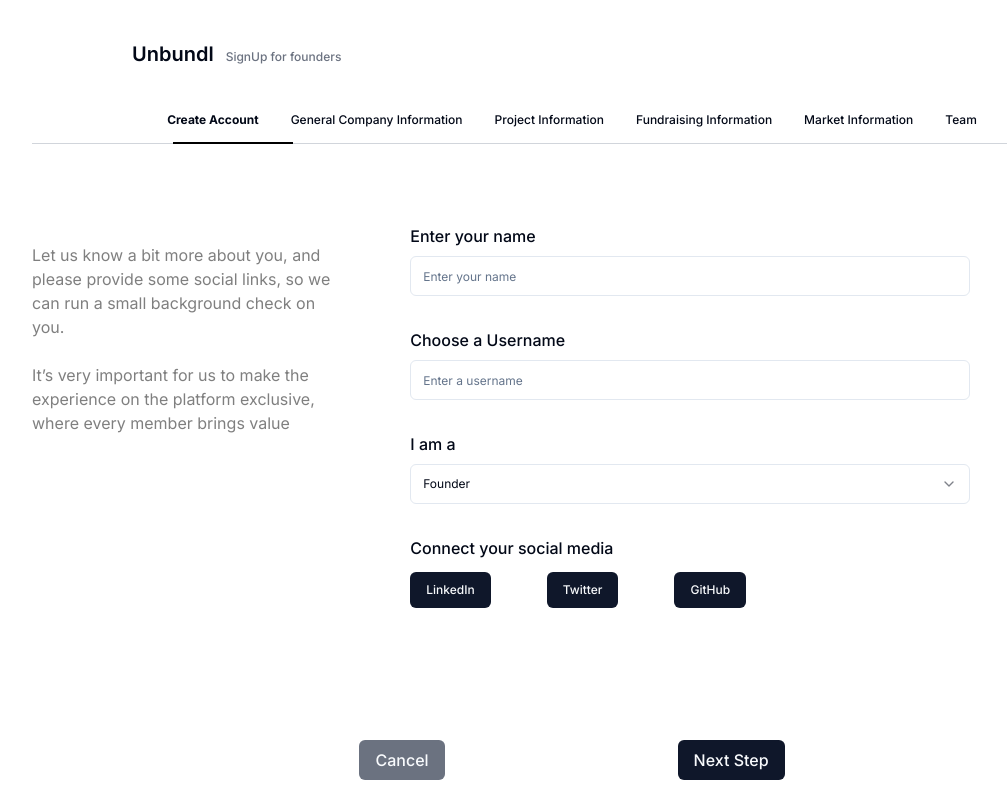
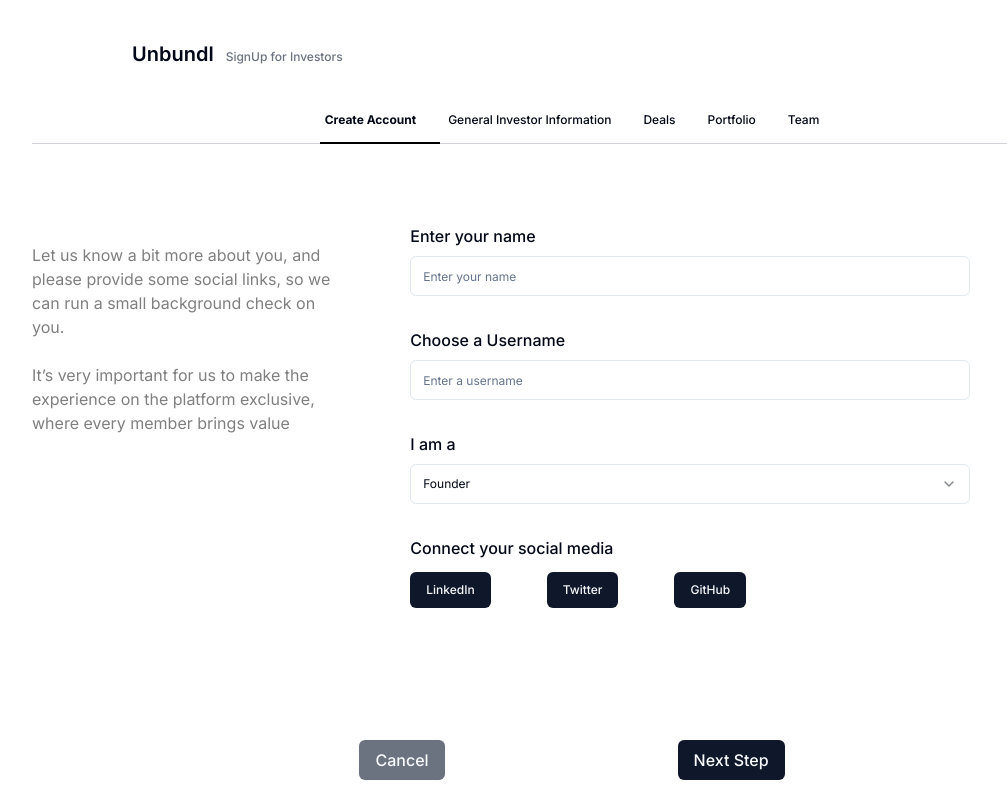
Before and after one commit to ShaikhNabeelShabbir/unbundl-web, a React (Vite) app: page / in a window 1280 px wide. Shown: the whole page, without its empty margins (68-1075 px from the left). Built offline with nearby package versions, Linux system fonts and the light colour scheme.

Commit message:
completed investor section

```diff
--- a/src/App.tsx
+++ b/src/App.tsx
@@ -41,7 +41,7 @@ const App: React.FC = () => {
           {/* <Route path="/software-stash" element={<SoftwareStash />} /> */}
           {/* <Route path="/my-portfolio" element={<MyPortfolio />} /> */}
           {/* <Route path="/research-library" element={<ResearchLibrary />} /> */}
-          <Route path="/" element={<Signup />} />
+          <Route path="/" element={<Signupforinvestor />} />
           <Route
             path="/service-providers"
             element={<Signupforserviceproviders />}
--- a/src/components/forms/AddInvestmentForm.tsx
+++ b/src/components/forms/AddInvestmentForm.tsx
@@ -1,5 +1,5 @@
 import { zodResolver } from "@hookform/resolvers/zod";
-import { useForm, Controller } from "react-hook-form";
+import { useForm } from "react-hook-form";
 import { z } from "zod";
 import {
   Form,
--- a/src/components/forms/TeamsForm.tsx
+++ b/src/components/forms/TeamsForm.tsx
@@ -49,7 +49,7 @@ export const TeamsForm = () => {
             ))}
           </TableBody>
         </Table>
-        <Button className="w-[165px]">Add Team Member</Button>
+        <Button>Add Team Member</Button>
       </div>
     </div>
   );
```
